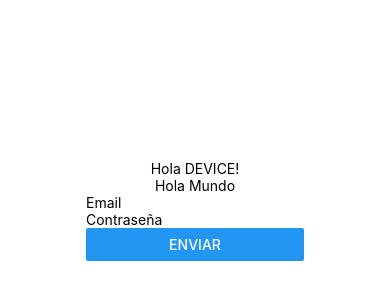
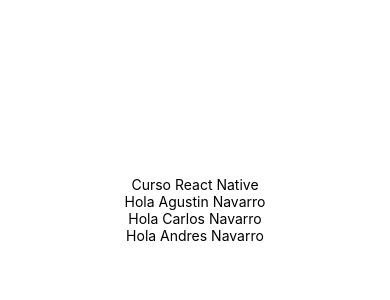
Before and after one commit to mejiapj/cursodereactnative, a React Native app in the folder myApp/: screen / in a window 390 px wide. Shown: the part 212-512 px from the top of the page. Built offline with nearby package versions, Linux system fonts and the light colour scheme.

Commit message:
Clase 10/16 -> Propiedades entre componentes: props

```diff
--- a/myApp/App.js
+++ b/myApp/App.js
@@ -1,14 +1,14 @@
 import { StatusBar } from 'expo-status-bar';
 import { StyleSheet, Text, View } from 'react-native';
-import LoginForm from './src/components/LoginForm';
+import Saludar from './src/components/Saludar';
 
 export default function App() {
   return (
     <View style={styles.container}>
-      <Text>Hola DEVICE!</Text>
-      <Text>Hola Mundo</Text>
-
-      <LoginForm></LoginForm>
+      <Text>Curso React Native</Text>
+      <Saludar name="Agustin Navarro" />
+      <Saludar name="Carlos Navarro"></Saludar>
+      <Saludar name="Andres Navarro" />
     </View>
   );
 }
--- /dev/null
+++ b/myApp/src/components/Saludar.js
@@ -0,0 +1,7 @@
+import React from 'react';
+import { Text } from 'react-native';
+
+export default function Saludar(props) {
+  const { name } = props;
+  return <Text>Hola {name}</Text>;
+}
```
